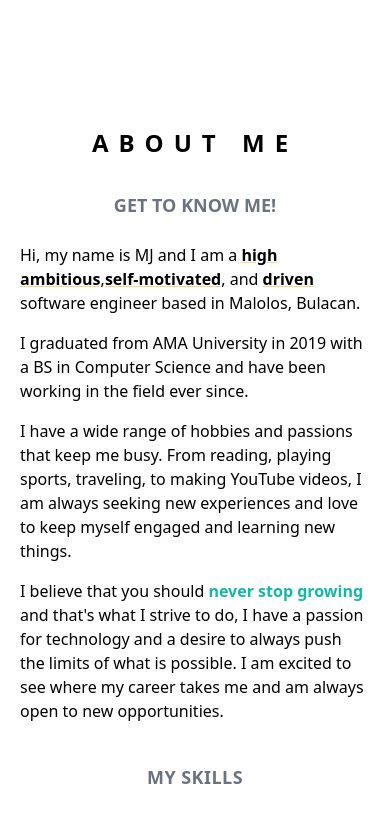
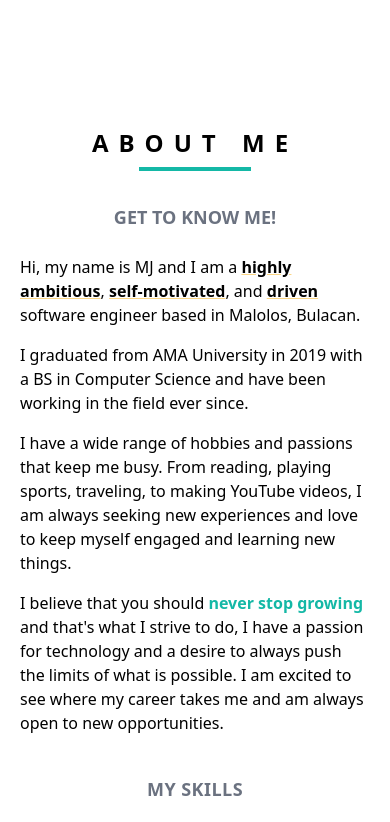
Before and after one commit to mjasprec14/next-portfolio, a Next.js app: page / in a window 390 px wide. Shown: the part 880-1702 px from the top of the page. Built offline with nearby package versions, Linux system fonts and the light colour scheme.

Commit message:
fix: section in mobile view

```diff
--- a/src/components/About/About.tsx
+++ b/src/components/About/About.tsx
@@ -33,12 +33,13 @@ function About({}: Props) {
       id='about'
       className='snap-center'
     >
-      <div className='h-screen my-12 md:pt-16 md:pb-48'>
+      <div className='h-screen mb-[32rem] md:mb-0 md:space-y-16 my-12 md:pt-16 md:pb-48'>
         <h1 className='text-2xl mb-8 md:mb-0 text-center font-semibold tracking-[10px] uppercase'>
           About me
+          <hr className='w-28 h-1 mx-auto my-2 bg-teal-500 border-0' />
         </h1>
 
-        <div className='flex flex-col space-y-10 px-5 items-stretch justify-center align-top md:flex-row md:text-left md:p-4 md:space-y-0 md:space-x-10'>
+        <div className='flex flex-col items-center space-y-10 px-5 md:items-stretch justify-center md:align-top md:flex-row md:text-left md:p-4 md:space-y-0 md:space-x-10'>
           <div className='md:w-1/2 space-y-4'>
             <h1 className='text-center uppercase text-lg text-gray-500 font-bold mb-6 md:text-left'>
               Get to know me!
@@ -46,9 +47,9 @@ function About({}: Props) {
             <p>
               Hi, my name is MJ and I am a{' '}
               <span className='font-semibold underline decoration-[#F7AB0A]/50'>
-                high ambitious
+                highly ambitious
               </span>
-              ,
+              ,{' '}
               <span className='font-semibold underline decoration-[#F7AB0A]/50'>
                 self-motivated
               </span>
```
